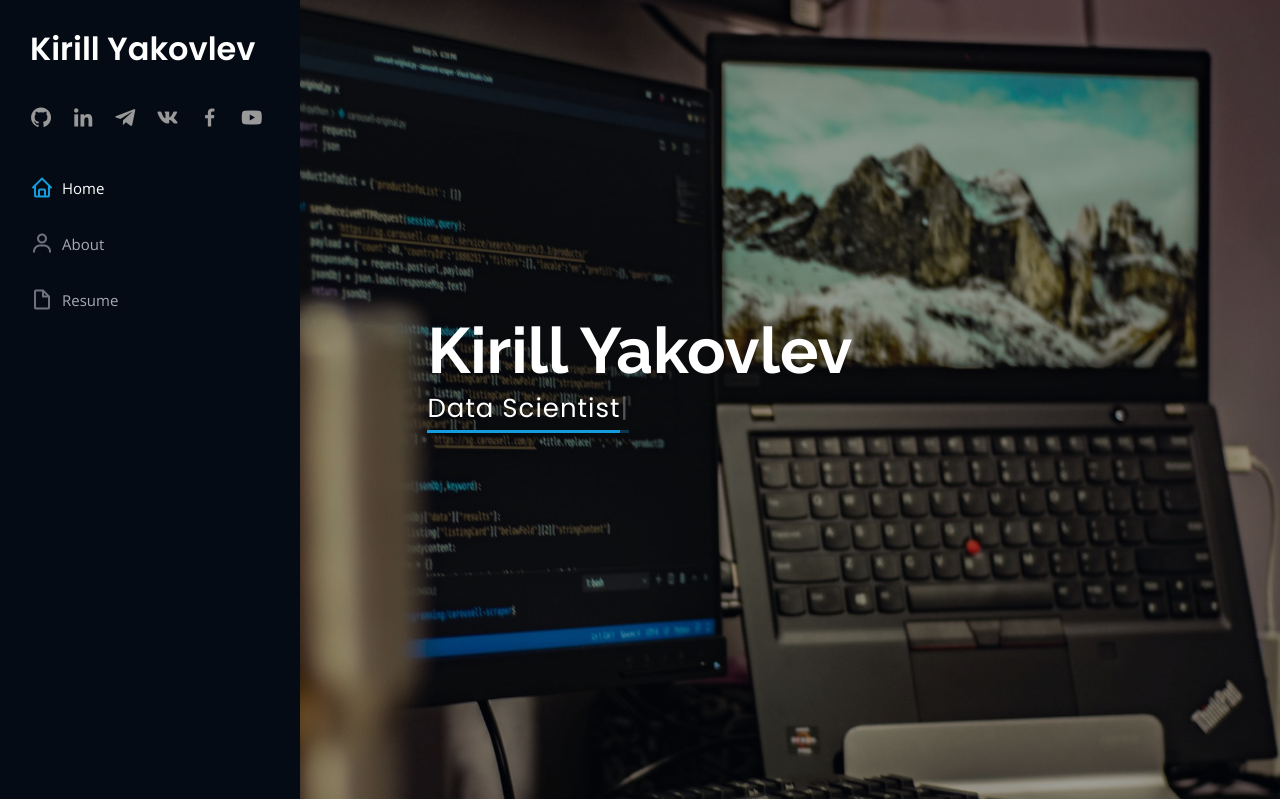
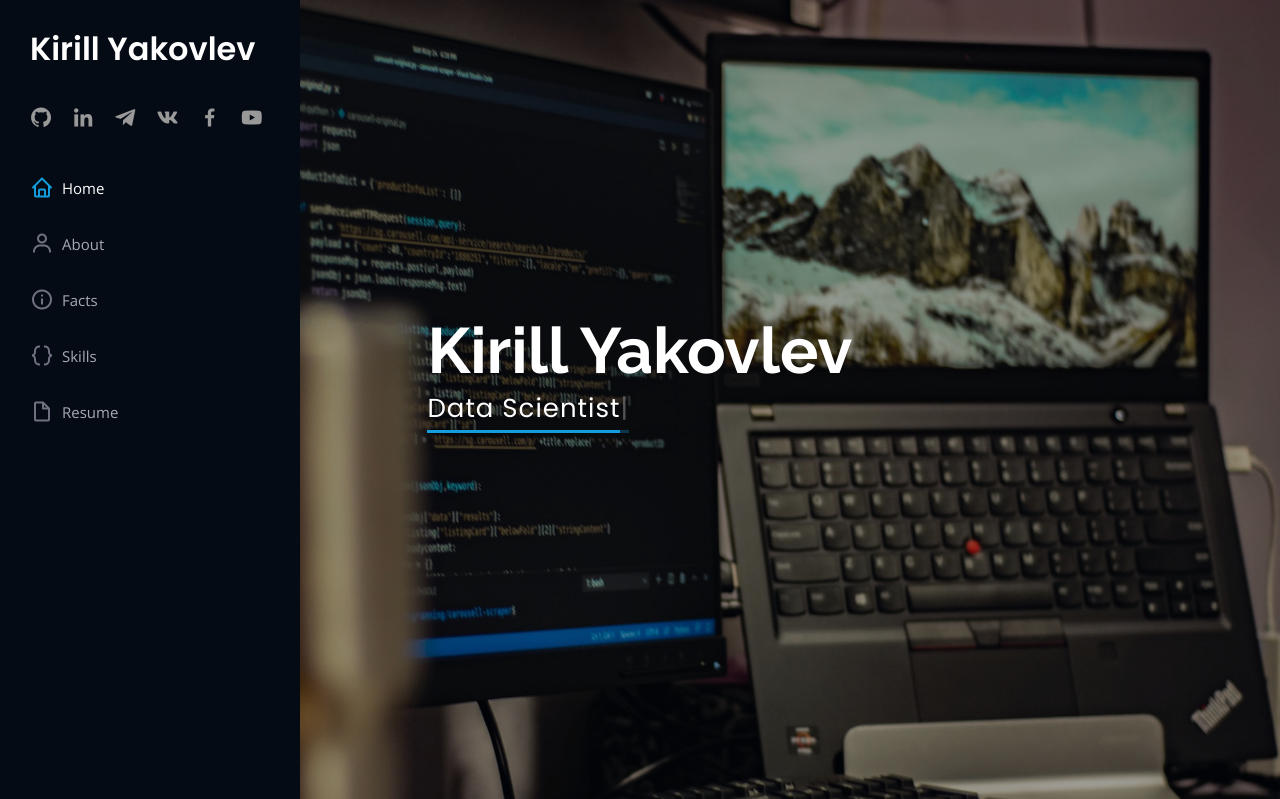
Before and after one commit to k-yakovlev/portfolio-website, a Flask app: page / in a window 1280 px wide. Shown: the top 799 px of the page. Run offline with Flask 2, Linux system fonts and the light colour scheme; some libraries are stand-ins or nearby versions.

Commit message:
Add 'Facts' & 'Skills' link to header.

```diff
--- a/templates/index.html
+++ b/templates/index.html
@@ -64,6 +64,8 @@
         <ul>
           <li><a href="#hero" class="nav-link scrollto active"><i class="bx bx-home"></i> <span>Home</span></a></li>
           <li><a href="#about" class="nav-link scrollto"><i class="bx bx-user"></i> <span>About</span></a></li>
+          <li><a href="#facts" class="nav-link scrollto"><i class="bx bx-info-circle"></i> <span>Facts</span></a></li>
+          <li><a href="#skills" class="nav-link scrollto"><i class="bx bx-code-curly"></i> <span>Skills</span></a></li>
           <li><a href="#resume" class="nav-link scrollto"><i class="bx bx-file-blank"></i> <span>Resume</span></a></li>
 <!--          <li><a href="#portfolio" class="nav-link scrollto"><i class="bx bx-book-content"></i> <span>Portfolio</span></a></li>-->
 <!--          <li><a href="#services" class="nav-link scrollto"><i class="bx bx-server"></i> <span>Services</span></a></li>-->
```
